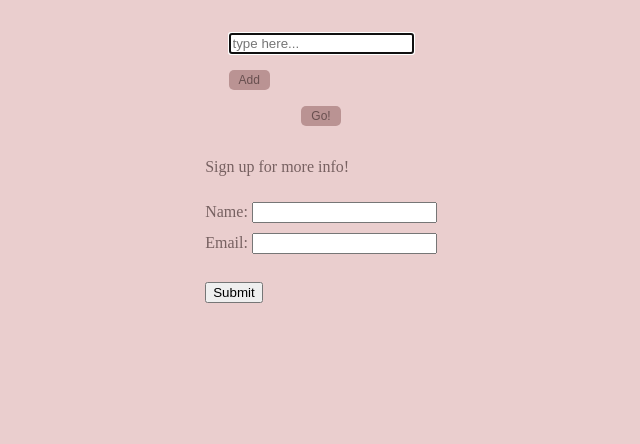
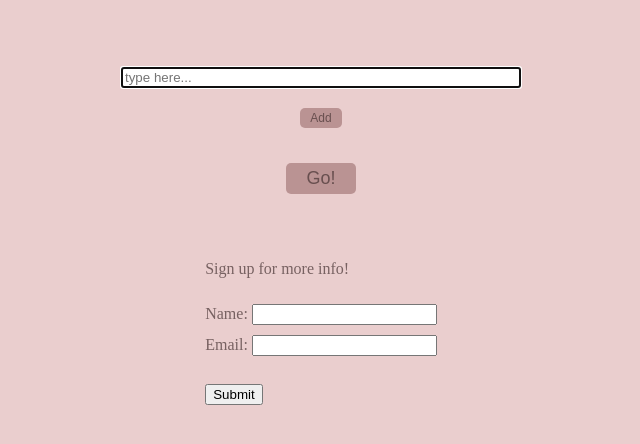
Before and after one commit to jennyrudemo/help-me-choose, a plain HTML site: page index.html in a window 1280 px wide. Shown: the part 136-580 px from the top of the page, without its empty margins (319-959 px from the left). Drawn offline with Linux system fonts and the light colour scheme.

Commit message:
Add classes to target elements in CSS

```diff
--- a/index.html
+++ b/index.html
@@ -7,15 +7,15 @@
   </head>
   <body>
     <h1>Help med choose between...</h1>
-    <div>
-      <div>
-        <p> <input placeholder="type here..."autofocus></input></p>
+    <div class="inputSection">
+      <div class="inputs">
+        <input placeholder="type here..."autofocus></input>
       </div>
-      <p> <button>Add</button> </p>
+      <button class="addOption">Add</button>
     </div>
-    <button>Go!</button></p>
-    <div>
-      Sign up for more info!</p>
+    <button class="go">Go!</button>
+    <div class="newsletter">
+      <p>Sign up for more info! </p>
       <form action="action_page.php">
         Name: <input type="text" name="name"><br>
         Email: <input type="text" name="email"><br>
```
